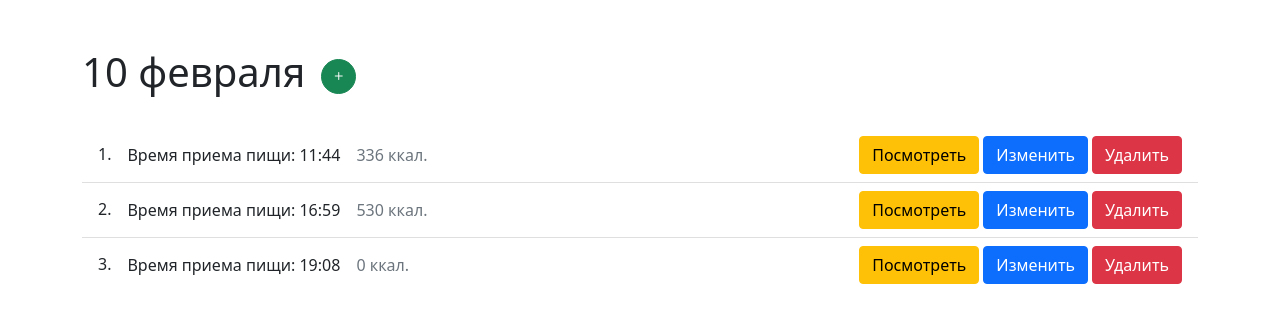
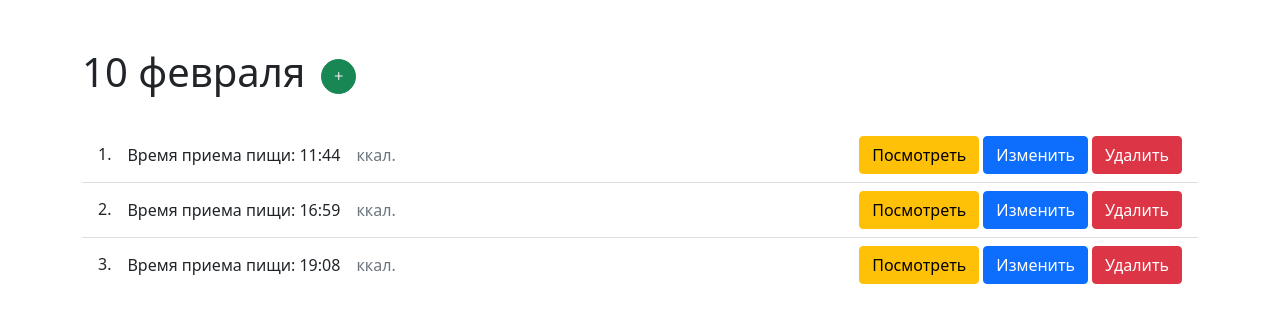
Before and after one commit to IlyaSarychev/fooddiary, a Django app: page /day/9/ in a window 1280 px wide. Shown: the part 56-379 px from the top of the page. Run offline with Django 4.2, Linux system fonts and the light colour scheme; data comes from the database, SQL or seed files in the repository; both versions use the stored data as it was before the commit; some libraries are stand-ins or nearby versions.

Commit message:
удалил поле калорий в приеме пищи

```diff
--- a/fooddiary/diary/models.py
+++ b/fooddiary/diary/models.py
@@ -22,7 +22,6 @@ class Meal(models.Model):
     day = models.ForeignKey(Day, on_delete=models.CASCADE, related_name='meals')
     time = models.TimeField('Время приема пищи', default=timezone.localtime)
     food = models.ManyToManyField('Food', verbose_name='Еда', through='MealFood')
-    calories = models.PositiveIntegerField('Калорий всего', default=0)
 
     class Meta:
         ordering = ('day', 'time')
--- a/fooddiary/diary/templates/diary/days/detail.html
+++ b/fooddiary/diary/templates/diary/days/detail.html
@@ -28,7 +28,7 @@
                         >
                             <h6 class="mb-0">{{forloop.counter}}.</h6>
                             <p class="mb-0 ms-3">Время приема пищи: {{meal.time}}</p>
-                            <p class="mb-0 ms-3 text-muted">{{meal.calories}} ккал.</p>
+                            <p class="mb-0 ms-3 text-muted"> ккал.</p>
                             <a href="#" class="btn btn-warning ms-auto show-meal-info" data-target="#mealInfo">
                                 Посмотреть
                             </a>
```
Also changed, not shown: fooddiary/db.sqlite3, fooddiary/diary/migrations/0013_remove_meal_calories.py (added).
